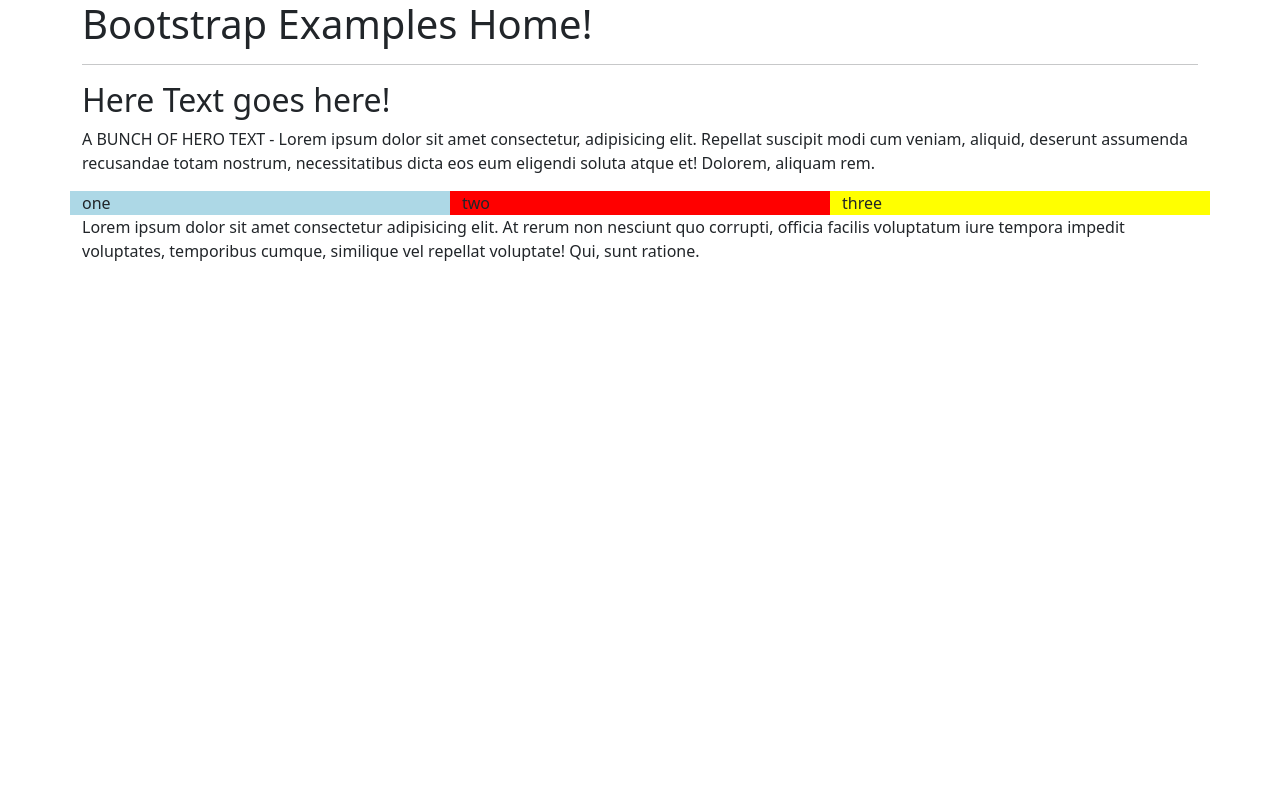
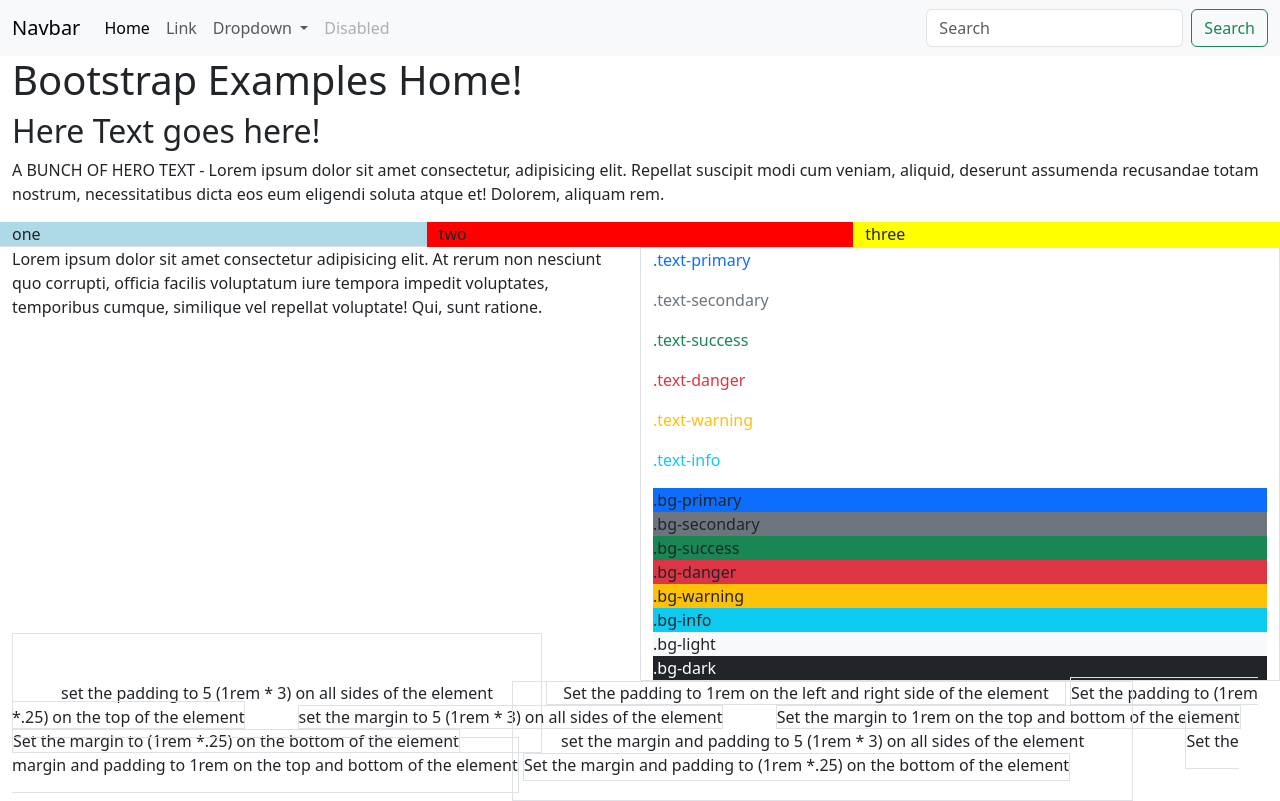
Before and after one commit to YearUpFall2023Christenson/bootstrap-examples, a plain HTML site: page index.html in a window 1280 px wide. Drawn offline with nearby package versions, Linux system fonts and the light colour scheme.

Commit message:
added a nav and some other content

```diff
--- a/index.html
+++ b/index.html
@@ -12,15 +12,50 @@
 
 <body>
 
-    <header></header>
+    <header>
+        <nav class="navbar navbar-expand-lg bg-body-tertiary">
+            <div class="container-fluid">
+              <a class="navbar-brand" href="#">Navbar</a>
+              <button class="navbar-toggler" type="button" data-bs-toggle="collapse" data-bs-target="#navbarSupportedContent" aria-controls="navbarSupportedContent" aria-expanded="false" aria-label="Toggle navigation">
+                <span class="navbar-toggler-icon"></span>
+              </button>
+              <div class="collapse navbar-collapse" id="navbarSupportedContent">
+                <ul class="navbar-nav me-auto mb-2 mb-lg-0">
+                  <li class="nav-item">
+                    <a class="nav-link active" aria-current="page" href="#">Home</a>
+                  </li>
+                  <li class="nav-item">
+                    <a class="nav-link" href="#">Link</a>
+                  </li>
+                  <li class="nav-item dropdown">
+                    <a class="nav-link dropdown-toggle" href="#" role="button" data-bs-toggle="dropdown" aria-expanded="false">
+                      Dropdown
+                    </a>
+                    <ul class="dropdown-menu">
+                      <li><a class="dropdown-item" href="#">Action</a></li>
+                      <li><a class="dropdown-item" href="#">Another action</a></li>
+                      <li><hr class="dropdown-divider"></li>
+                      <li><a class="dropdown-item" href="#">Something else here</a></li>
+                    </ul>
+                  </li>
+                  <li class="nav-item">
+                    <a class="nav-link disabled" aria-disabled="true">Disabled</a>
+                  </li>
+                </ul>
+                <form class="d-flex" role="search">
+                  <input class="form-control me-2" type="search" placeholder="Search" aria-label="Search">
+                  <button class="btn btn-outline-success" type="submit">Search</button>
+                </form>
+              </div>
+            </div>
+          </nav>
+    </header>
 
-    <main class="container">
+    <main class="container-fluid">
 
         <div class="row">
             <div class="col">
                 <h1>Bootstrap Examples Home!</h1>
-
-                <hr>
             </div>
 
         </div>
@@ -37,7 +72,7 @@
         </div>
 
         <div class="row">
-            <div id="pane1" class="col-sm-12 col-md-6 col-lg-4">
+            <div id="pane1" class="col-sm-12 col-md-6 col-lg-4 border-bottom">
                 one
             </div>
             <div id="pane2" class="col-sm-12 col-md-6 col-lg-4">
@@ -49,14 +84,60 @@
         </div>
 
         <div class="row">
-            <div class="col">
+            <div class="col-md-12 col-lg-6">
                 <p>Lorem ipsum dolor sit amet consectetur adipisicing elit. At rerum non nesciunt
                     quo corrupti, officia facilis voluptatum iure tempora impedit voluptates, temporibus
                     cumque, similique vel repellat voluptate! Qui, sunt ratione.</p>
 
             </div>
+
+            <div class="col-md-12 col-lg-6 border">
+                <!-- Examples of the text color utility classes being used to change the color of the text
+in a paragraph element -->
+                <p class="text-primary">.text-primary</p>
+                <p class="text-secondary">.text-secondary</p>
+                <p class="text-success">.text-success</p>
+                <p class="text-danger">.text-danger</p>
+                <p class="text-warning">.text-warning</p>
+                <p class="text-info">.text-info</p>
+                <!-- Examples of the background color utility classes being used to change the background
+color of a div element -->
+                <div class="bg-primary">.bg-primary</div>
+                <div class="bg-secondary">.bg-secondary</div>
+                <div class="bg-success">.bg-success</div>
+                <div class="bg-danger">.bg-danger</div>
+                <div class="bg-warning ">.bg-warning</div>
+                <div class="bg-info">.bg-info</div>
+                <div class="bg-light">.bg-light</div>
+                <!-- text-white added as well so the text is visible in the div -->
+                <div class="bg-dark text-white">.bg-dark</div>
+
+            </div>
         </div>
 
+        <div class="row">
+            <div class="col">
+                <!-- examples of padding utility classes combined with borders to help visualize the
+differences -->
+                <span class="p-5 border">set the padding to 5 (1rem * 3) on all sides of the element</span>
+                <span class="px-3 border">Set the padding to 1rem on the left and right side of the
+                    element</span>
+                <span class="pt-1 border">Set the padding to (1rem *.25) on the top of the element</span>
+                <!-- examples of margin utility classes combined with borders to help visualize the
+differences -->
+                <span class="m-5 border">set the margin to 5 (1rem * 3) on all sides of the element</span>
+                <span class="my-3 border">Set the margin to 1rem on the top and bottom of the
+                    element</span>
+                <span class="mb-1 border">Set the margin to (1rem *.25) on the bottom of the element</span>
+                <!-- combining padding and margin classes -->
+                <span class="m-5 p-5 border">set the margin and padding to 5 (1rem * 3) on all sides of the
+                    element</span>
+                <span class="my-3 py-3 border">Set the margin and padding to 1rem on the top and bottom of
+                    the element</span>
+                <span class="mb-1 pb-1 border">Set the margin and padding to (1rem *.25) on the bottom of
+                    the element</span>
+            </div>
+        </div>
 
     </main>
 
```
